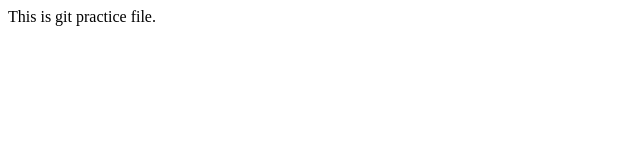
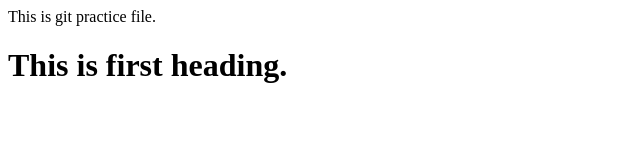
Before and after one commit to rida453/git-practice1, a plain HTML site: page index.html in a window 1280 px wide. Shown: the whole page, without its empty margins (0-640 px from the left). Drawn offline with Linux system fonts and the light colour scheme.

Commit message:
first heading add

```diff
--- a/index.html
+++ b/index.html
@@ -1 +1,2 @@
 <p> This is git practice file. </p>
+<h1> This is first heading.</h1>
```
